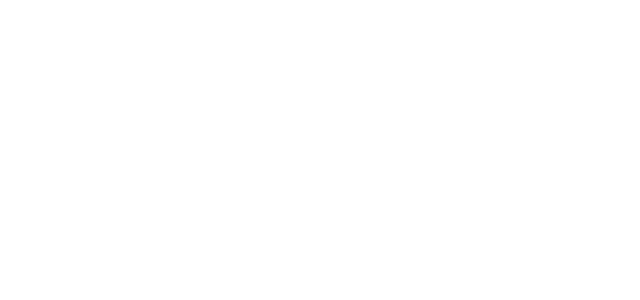
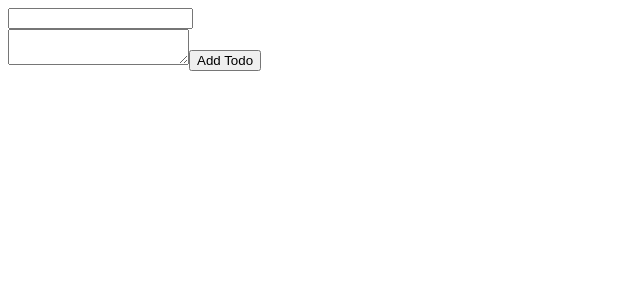
Before and after one commit to assignmentspontes/truelayer, a React app: page / in a window 1280 px wide. Shown: the top 300 px of the page, without its empty margins (0-640 px from the left). Built offline with nearby package versions, Linux system fonts and the light colour scheme.

Commit message:
EditTodos

```diff
--- /dev/null
+++ b/src/components/EditTodo.tsx
@@ -0,0 +1,27 @@
+import React, { useRef } from "react";
+
+export const EditTodo: React.FC<{
+  edit: boolean;
+  onUpdated: (name: string, description: string) => {};
+}> = ({ edit, onUpdated }) => {
+  const nameRef = useRef<HTMLInputElement>(null);
+  const descriptionRef = useRef<HTMLTextAreaElement>(null);
+
+  const onSubmit = (e: React.FormEvent<HTMLFormElement>) => {
+    e.preventDefault();
+    if (nameRef.current?.value && descriptionRef.current?.value) {
+      onUpdated(nameRef.current.value, descriptionRef.current.value);
+      nameRef.current.value = "";
+      descriptionRef.current.value = "";
+    }
+  };
+
+  return (
+    <form onSubmit={onSubmit}>
+      <input type="text" ref={nameRef} />
+      <br />
+      <textarea ref={descriptionRef}></textarea>
+      <button>{edit ? "Edit Todo" : "Add Todo"}</button>
+    </form>
+  );
+};
--- a/src/components/Todo.tsx
+++ b/src/components/Todo.tsx
@@ -8,7 +8,7 @@ export const Todo: React.FC<TodoModel> = ({
 }) => {
   return (
     <div>
-      <span>{name}</span> <span>{creationDate}</span>
+      <span>{name}</span> <span>{creationDate.toLocaleDateString()}</span>
       <br />
       <span>{description}</span>
     </div>
--- a/src/components/Todos.tsx
+++ b/src/components/Todos.tsx
@@ -1,10 +1,21 @@
 import React from "react";
 import { TodoList } from "./TodoList";
 import { State } from "../models";
-import { useSelector } from "react-redux";
+import { useSelector, useDispatch } from "react-redux";
+import { EditTodo } from "./EditTodo";
+import { createTodo } from "../actions";
 
 export const Todos: React.FC = () => {
   const todos = useSelector((state: State) => state.todo.data);
+  const dispatch = useDispatch();
 
-  return <TodoList todos={todos}></TodoList>;
+  return (
+    <div>
+      <EditTodo
+        edit={false}
+        onUpdated={(name, desc) => dispatch(createTodo(name, desc))}
+      ></EditTodo>
+      <TodoList todos={todos}></TodoList>
+    </div>
+  );
 };
```
